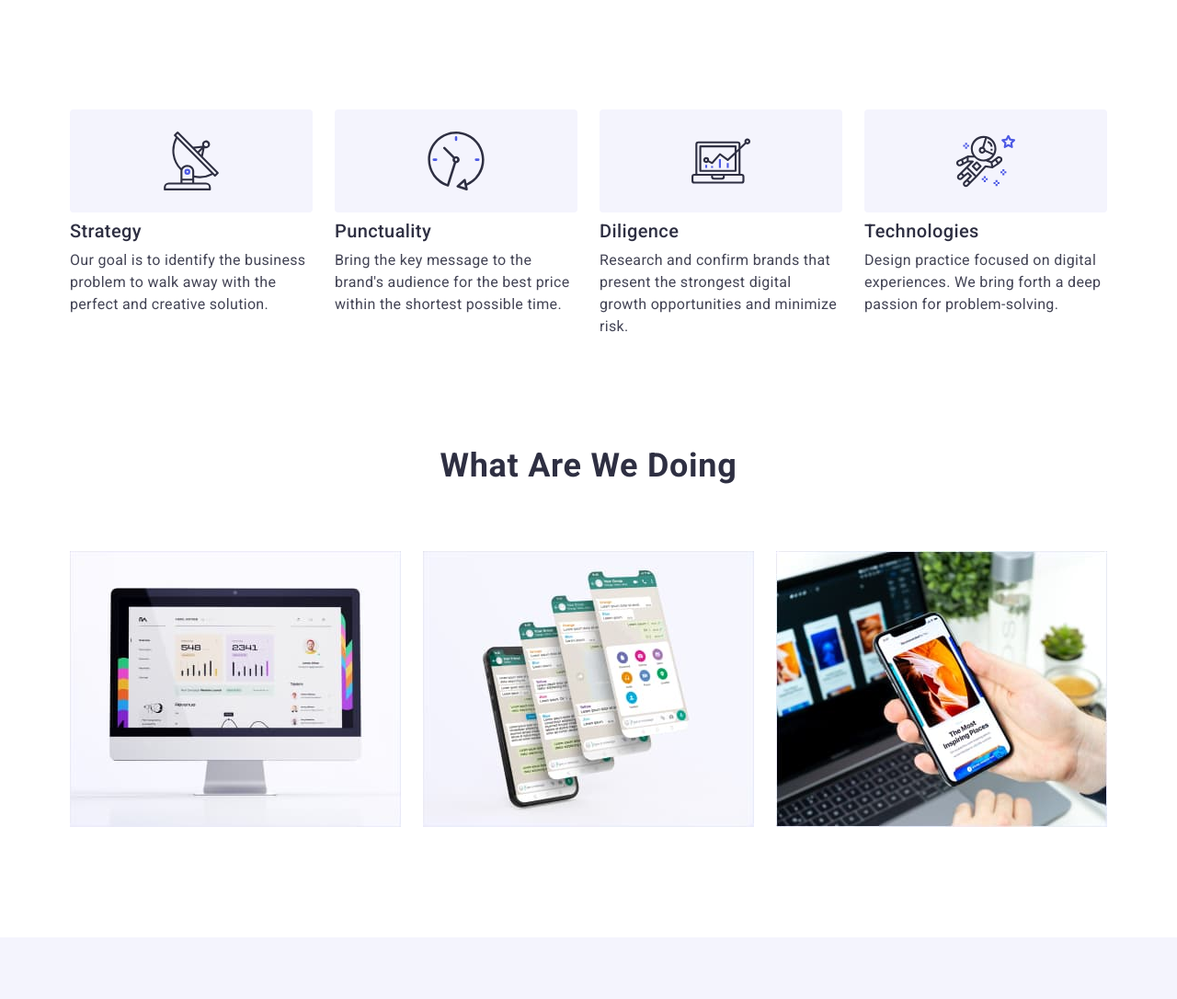
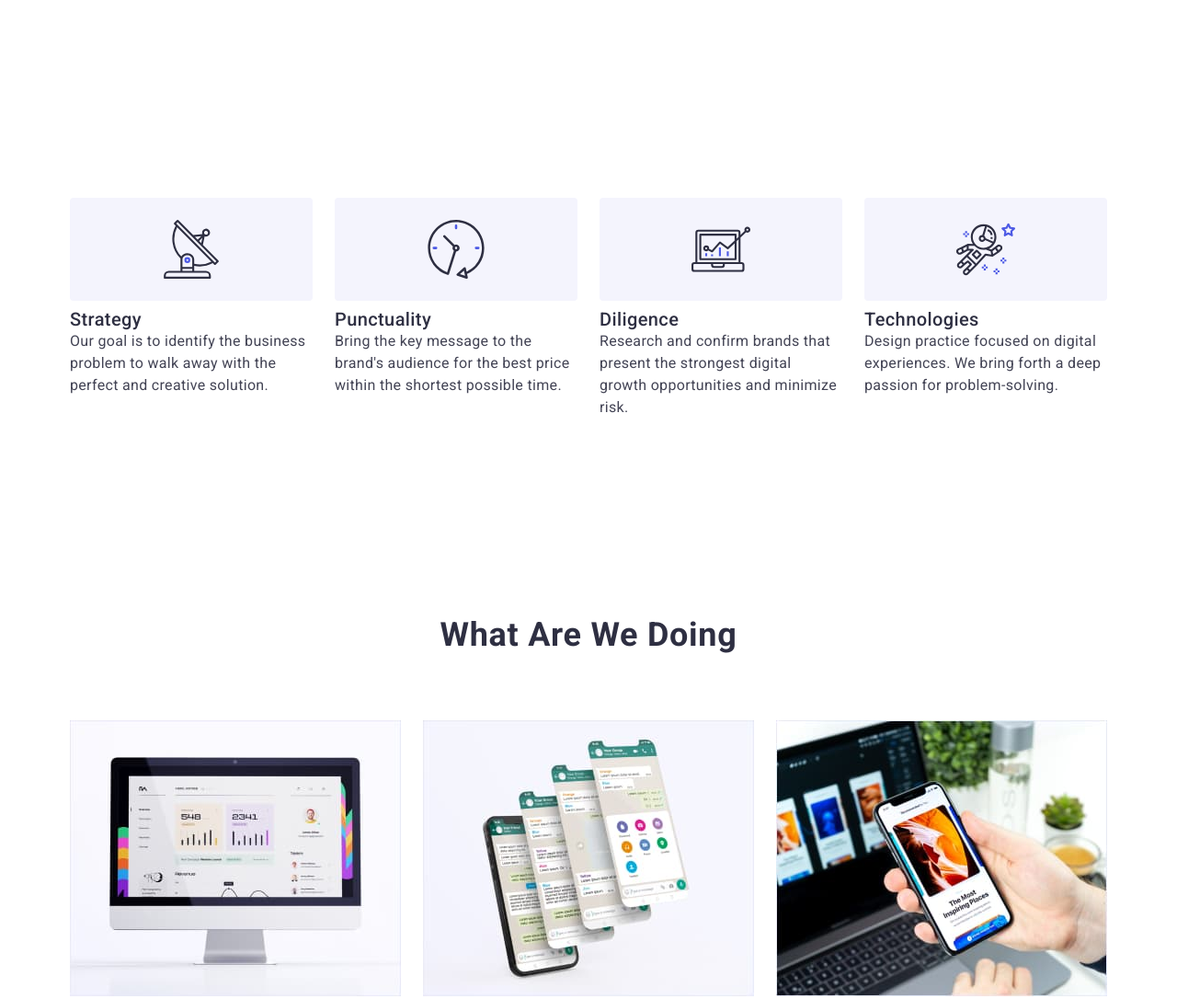
Before and after one commit to barin2010/goit-markup-hw-06, a plain HTML site: page index.html in a window 1280 px wide. Shown: the part 674-1760 px from the top of the page at 92% size. Drawn offline with nearby package versions, Linux system fonts and the light colour scheme.

Commit message:
adapted the third section

```diff
--- a/css/media.css
+++ b/css/media.css
@@ -1,25 +1,79 @@
-/* @media (min-width: 1158px) {
+@media screen and (min-width:320px)
+{.container {max-width: 428px;}
+/* ---------strategy------ */
+.strategy-item {width: 100%;}
+.strategy-icon {display: none;}
+.strategy-list{flex-wrap: wrap;
+gap:72px;
+padding: 96px 0;}
+.strategy-page{
+    width: 100%;
+}
+.strategy-page-item{
+    display: flex;
+    justify-content: center;
+    margin-bottom: 8px;
+    font-size: 36px;
+    font-style: normal;
+    font-weight: 700;
+    line-height: 2.5;
+    letter-spacing: 0.02em;
+    text-transform: capitalize;
+}
+}
+
+@media screen and (min-width:429px) {
     .container {
-     max-width: 1158px;
-
-}
-} */
-
-
-
-/*
-@media (min-width: 768px) {
-    .container {
-        max-width: 768px;
+    max-width:768px;
+    }
+    /* .strategy {
+    padding: 96px 0;
+        } */
+    .strategy-item {
+    width: 100%;
+    }
+    .strategy-icon {
+    display: none;
+        }
+    .strategy-list {
+   display: flex;
+    flex-wrap: wrap;
+    gap: 24px;
 
     }
-} */
-
-
-/*
-@media (min-width: 428px) {
-    .container {
-        max-width: 428px;
+    .strategy-page{
+    max-width: calc((100% - 24px) / 2);
 
     }
-} */
+
+    .strategy-page-item{
+        display: inline;
+        letter-spacing: 0.01em;
+    }
+}
+
+@media screen and (min-width:769px) {
+    .container {
+        max-width: 1158px;
+    }
+    .strategy-icon{
+        display: flex;
+    }
+        .strategy-page {
+        width: calc((100% - 72px) / 4);
+        }
+    .strategy-page-item {
+    color: var(--primary-black-color);
+     font-size: 20px;
+    font-weight: 500;
+    line-height: 1.2;
+    letter-spacing: 0.02em;
+    margin-bottom: 8px;
+    }
+    .strategy-page-description {
+    color: var(--secondary-black-color);
+    font-size: 16px;
+    line-height: 1.5;
+    letter-spacing: 0.02em;
+    }
+}
--- a/css/styles.css
+++ b/css/styles.css
@@ -44,8 +44,9 @@ p {
   color: var(--secondary-black-color);
   background-color: var(--basic-white-color);
 }
+
 .container {
-  /* width:100%; */
+  width:100%;
   max-width: 1158px;
   margin: 0 auto;
   padding: 0 15px;
@@ -67,6 +68,7 @@ p {
     0px 1px 1px rgba(46, 47, 66, 0.16), 0px 1px 6px rgba(46, 47, 66, 0.08);
 
 }
+
 .div-header-menu {
   max-width: 100%;
   max-width: 1158px;
@@ -82,6 +84,7 @@ p {
   align-items: center;
   height: 72px;
 }
+
 .header-menu-item {
   color: var(--primary-black-color);
   font-size: 16px;
@@ -103,10 +106,12 @@ p {
   border-radius: 2px;
   background: var(--hover-color);
 }
+
 .header-menu-item::after {
   content: "";
   color: var(--hover-color);
 }
+
 .current {
   color: var(--hover-color);
 }
@@ -146,9 +151,7 @@ p {
 
 
 
-.header-list-menu {
-
-}
+.header-list-menu {}
 
 
 
@@ -229,10 +232,8 @@ p {
 .business {
   background: var(--primary-black-color);
   padding: 188px 0;
-  background-image: linear-gradient(
-      rgba(46, 47, 66, 0.7),
-      rgba(46, 47, 66, 0.7)
-    ),
+  background-image: linear-gradient(rgba(46, 47, 66, 0.7),
+      rgba(46, 47, 66, 0.7)),
     url(../images/people-office.jpg);
   max-width: 1440px;
   background-repeat: no-repeat;
@@ -294,15 +295,18 @@ p {
   padding: 120px 0;
 }
 
-/* .strategy-item {
 
-  } */
+.strategy-item {
+
+  }
+
+
 /* .strategy-header{
 
 } */
 
 .strategy-icon {
-  display: flex;
+
   align-items: center;
   justify-content: center;
   height: 112px;
@@ -311,6 +315,9 @@ p {
   margin-bottom: 8px;
 }
 
+
+
+
 .visually-hidden {
   position: absolute;
   width: 1px;
@@ -318,7 +325,6 @@ p {
   margin: -1px;
   border: 0;
   padding: 0;
-
   white-space: nowrap;
   clip-path: inset(100%);
   clip: rect(0 0 0 0);
@@ -330,18 +336,19 @@ p {
   gap: 24px;
 }
 
-.strategy-page {
-  width: calc((100% - 72px) / 4);
-}
 
-.strategy-page-item {
-  color: var(--primary-black-color);
-  font-size: 20px;
-  font-weight: 500;
-  line-height: 1.2;
-  letter-spacing: 0.02em;
-  margin-bottom: 8px;
-}
+
+
+
+
+
+
+
+
+
+
+
+
 
 .strategy-page-description {
   color: var(--secondary-black-color);
@@ -446,10 +453,12 @@ p {
   justify-content: center;
   gap: 24px;
 }
+
 .team-social-icon {
   width: 40px;
   height: 40px;
 }
+
 .team-social-icon-link {
   width: 100%;
   height: 100%;
@@ -468,9 +477,11 @@ p {
 .team-social-icon-link:focus {
   background-color: var(--hover-color);
 }
+
 .team-social-icon-svg {
   fill: var(--secondary-white-color);
 }
+
 /* -----------------------------customers--------------------------- */
 .customers {
   padding-top: 120px;
@@ -496,6 +507,7 @@ p {
   width: calc((100% - 120px) / 6);
   height: 88px;
 }
+
 .customer-icon-link {
   width: 100%;
   height: 100%;
@@ -508,11 +520,13 @@ p {
   transition: border-color 250ms cubic-bezier(0.4, 0, 0.2, 1),
     color 250ms cubic-bezier(0.4, 0, 0.2, 1);
 }
+
 .customer-icon-link:hover,
 .customer-icon-link:focus {
   border-color: var(--hover-color);
   color: var(--hover-color);
 }
+
 .customer-icon-logo {
   fill: currentColor;
 }
@@ -587,6 +601,7 @@ p {
   height: 40px;
   /* background-color: #4d5ae5; */
 }
+
 .footer-social-link {
   width: 100%;
   height: 100%;
@@ -602,12 +617,12 @@ p {
 .footer-social-link:focus {
   background-color: var(--color-focus-footer);
 }
+
 .footer-social-svg {
   fill: var(--secondary-white-color);
 }
 
-.footer-subscribe {
-}
+.footer-subscribe {}
 
 .footer-subscribe-phf {
   margin-bottom: 16px;
@@ -617,14 +632,17 @@ p {
   letter-spacing: 0.02em;
   color: var(--basic-white-color);
 }
+
 .footer-subscribe-form {
   display: flex;
   gap: 24px;
 }
+
 .footer-subscribe-lable {
   /* margin-right: 24px; */
   /* gap: 24px; */
 }
+
 .footer-subscribe-input {
   width: 264px;
   height: 40px;
@@ -638,9 +656,11 @@ p {
   border-radius: 4px;
   color: var(--basic-white-color);
 }
+
 .footer-subscribe-input .placeholder {
   color: var(--basic-white-color);
 }
+
 .footer-subscribe-button {
   min-width: 165px;
   height: 40px;
@@ -658,9 +678,11 @@ p {
   border: none;
   border-radius: 4px;
 }
+
 .footer-subscribe-svg {
   margin-left: 16px;
 }
+
 /* ---------modal window--------------- */
 .modal {
   position: fixed;
@@ -672,11 +694,13 @@ p {
   transition: opacity 250ms cubic-bezier(0.4, 0, 0.2, 1),
     visibility 250ms cubic-bezier(0.4, 0, 0.2, 1);
 }
+
 .is-hidden {
   opacity: 0;
   visibility: hidden;
   pointer-events: none;
 }
+
 .modal-window {
   position: absolute;
   top: 50%;
@@ -692,6 +716,7 @@ p {
   /* padding: 0 24px; */
   padding: 72px 24px 24px 24px;
 }
+
 .modal-window-button {
   position: absolute;
   top: 24px;
@@ -709,6 +734,7 @@ p {
   transition: background-color 250ms cubic-bezier(0.4, 0, 0.2, 1),
     border 250ms cubic-bezier(0.4, 0, 0.2, 1);
 }
+
 .modal-window-button:hover,
 .modal-window-button:focus {
   background-color: #404bbf;
@@ -719,6 +745,7 @@ p {
 .modal-button-svg {
   transition: fill 250ms cubic-bezier(0.4, 0, 0.2, 1);
 }
+
 .modal-text {
   font-weight: 500;
   font-size: 16px;
@@ -728,11 +755,13 @@ p {
   color: var(--primary-black-color);
   margin-bottom: 16px;
 }
-.modal-text-form {
-}
+
+.modal-text-form {}
+
 .modal-text-box {
   margin-bottom: 8px;
 }
+
 .modal-text-name {
   font-size: 12px;
   line-height: 1.17;
@@ -741,9 +770,11 @@ p {
   display: block;
   margin-bottom: 4px;
 }
+
 .modal-text-name-box {
   position: relative;
 }
+
 .modal-text-username {
   width: 100%;
   height: 40px;
@@ -755,6 +786,7 @@ p {
   transition: border-color 250ms cubic-bezier(0.4, 0, 0.2, 1);
   /* border-color: #4D5AE5; */
 }
+
 .modal-text-username:hover,
 .modal-text-username:focus {
   border-color: #4d5ae5;
@@ -768,13 +800,14 @@ p {
   transition: fill 250ms cubic-bezier(0.4, 0, 0.2, 1);
 }
 
-.modal-text-username:focus + .madal-name-svg {
+.modal-text-username:focus+.madal-name-svg {
   fill: #4d5ae5;
 }
 
 .modal-comments {
   margin-bottom: 16px;
 }
+
 .text-comments {
   width: 100%;
   height: 120px;
@@ -790,6 +823,7 @@ p {
   resize: none;
   transition: border-color 250ms cubic-bezier(0.4, 0, 0.2, 1);
 }
+
 .text-comments:hover,
 .text-comments:focus {
   border-color: #4d5ae5;
@@ -798,8 +832,9 @@ p {
 .modai-check {
   margin-bottom: 24px;
 }
-.modai-check-input {
-}
+
+.modai-check-input {}
+
 .modai-check-input:hover .text-comments {
   border-color: #4d5ae5;
 }
@@ -811,6 +846,7 @@ p {
   border-color: #4d5ae5;
   color: var(--basic-color-icon);
 }
+
 .check-input-lable:focus {
   border-color: #4d5ae5;
 }
@@ -818,11 +854,13 @@ p {
 .check-input-link {
   color: var(--basic-color-logo);
 }
-.modai-check-input:checked + .check-input-lable .modal-check-spun {
+
+.modai-check-input:checked+.check-input-lable .modal-check-spun {
   background-color: var(--hover-color);
   border: none;
   fill: var(--secondary-white-color);
 }
+
 .modal-check-spun {
   width: 16px;
   height: 16px;
@@ -837,11 +875,13 @@ p {
   fill: transparent;
   margin-right: 8px;
 }
+
 .modal-check-spun:hover {
   border-color: var(--basic-color-logo);
 }
-.modal-check-svg {
-}
+
+.modal-check-svg {}
+
 .modai-check-button {
   display: block;
   min-width: 169px;
```
Also changed, not shown: index.html (+4 -6 lines).
